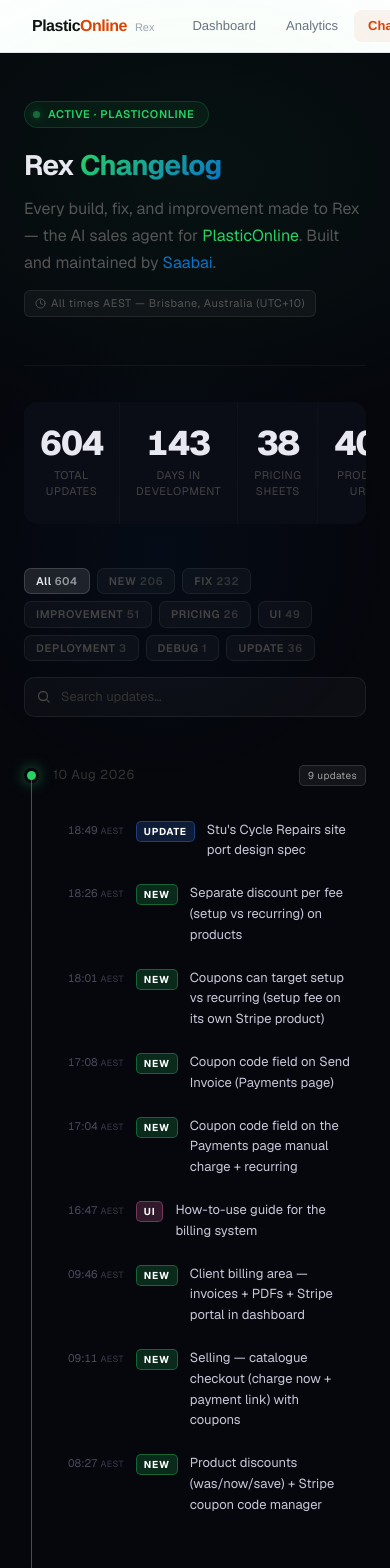
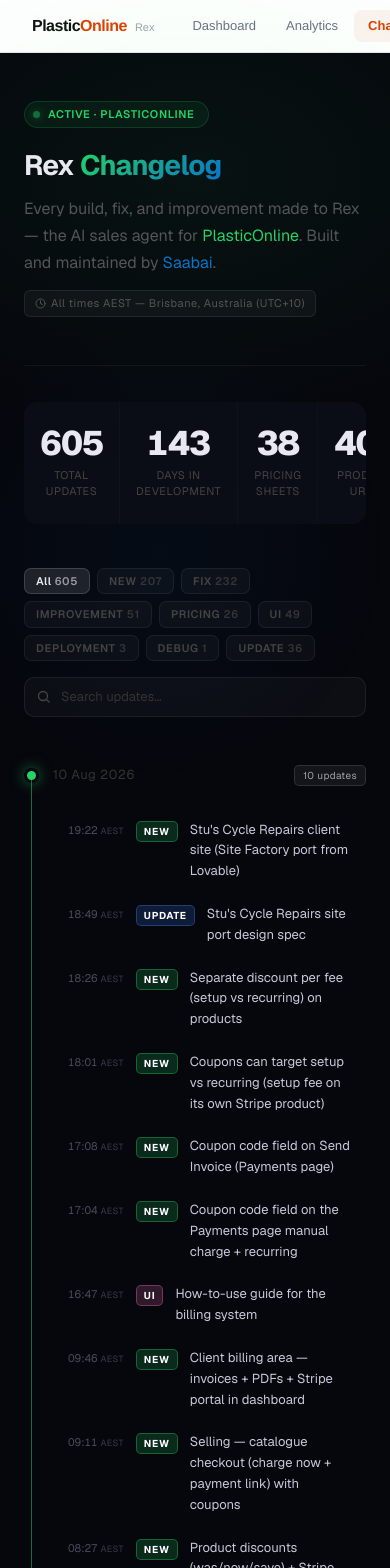
Before and after one commit to sg-satoshi/saabai-site, a Next.js app: page /rex-changelog in a window 390 px wide. Shown: the top 1568 px of the page. Built offline with nearby package versions, Linux system fonts and the light colour scheme.

Commit message:
fix: suppress Mia, news ticker and mobile CTA bar on /sites/cycle-repair
Cycle Repairs is a white-label client site; add it to the widget suppression
list like the other client sites so no Saabai global widgets show.

```diff
--- a/app/components/ConditionalWidgets.tsx
+++ b/app/components/ConditionalWidgets.tsx
@@ -16,6 +16,7 @@ const SUPPRESS_PATHS = [
   // Client demo sites — their own experience
   "/sites/tributum-law-v2",
   "/sites/bo-consultancy",
+  "/sites/cycle-repair",
   // LeadGen — has its own dedicated widget
   "/leadgen", "/leadgen-widget",
   // Wholesale Homes — has its own chat widget
--- a/app/rex-changelog/ChangelogClient.tsx
+++ b/app/rex-changelog/ChangelogClient.tsx
@@ -32,6 +32,7 @@ const CHANGELOG: Day[] = [
   {
     date: "10 Aug 2026",
     entries: [
+      { time: "19:22", tag: "NEW", title: "Stu's Cycle Repairs client site (Site Factory port from Lovable)" },
       { time: "18:49", tag: "UPDATE", title: "Stu's Cycle Repairs site port design spec" },
       { time: "18:26", tag: "NEW", title: "Separate discount per fee (setup vs recurring) on products" },
       { time: "18:01", tag: "NEW", title: "Coupons can target setup vs recurring (setup fee on its own Stripe product)" },
--- a/app/saabai-changelog/SaabaiChangelogClient.tsx
+++ b/app/saabai-changelog/SaabaiChangelogClient.tsx
@@ -30,6 +30,7 @@ const CHANGELOG: Day[] = [
   {
     date: "10 Aug 2026",
     entries: [
+      { time: "19:22", tag: "NEW", title: "Stu's Cycle Repairs client site (Site Factory port from Lovable)" },
       { time: "18:49", tag: "UPDATE", title: "Stu's Cycle Repairs site port design spec" },
       { time: "18:26", tag: "NEW", title: "Separate discount per fee (setup vs recurring) on products" },
       { time: "18:01", tag: "NEW", title: "Coupons can target setup vs recurring (setup fee on its own Stripe product)" },
```
